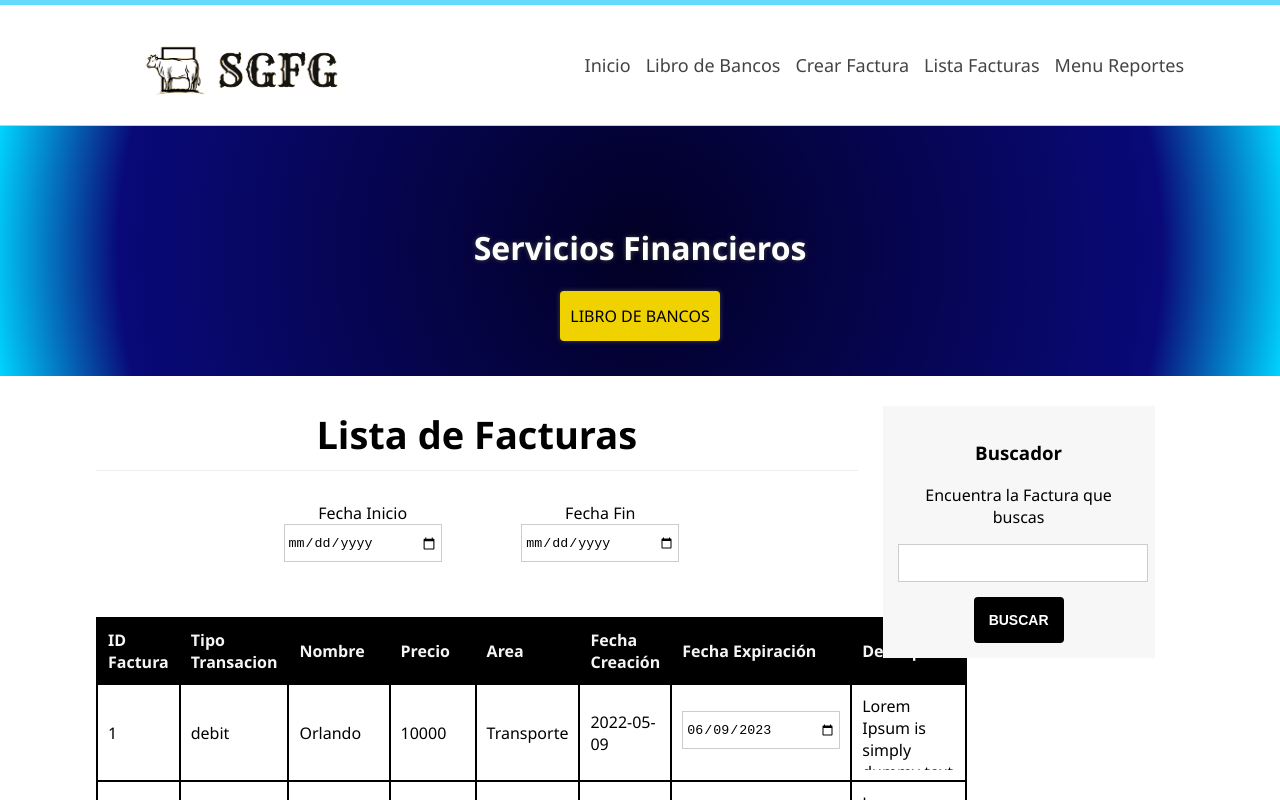
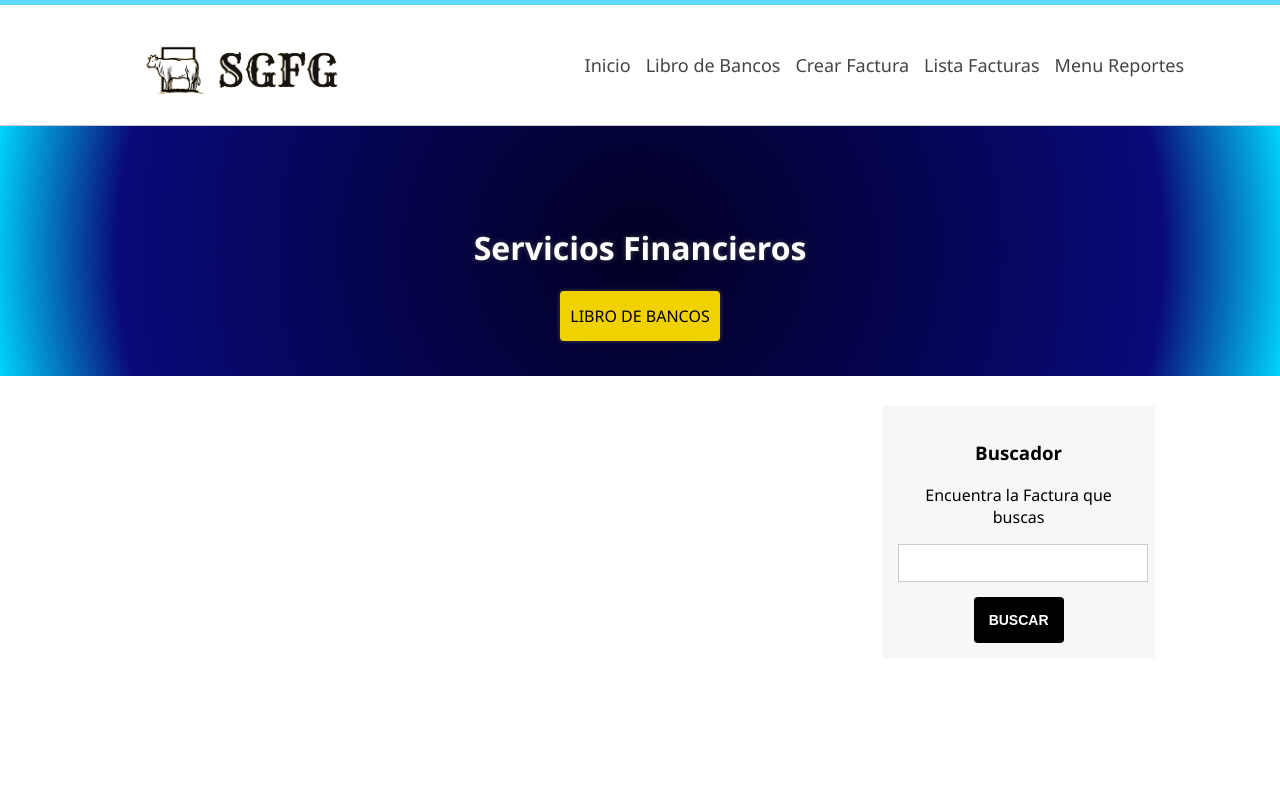
Before and after one commit to iOrlandoA/proyecto-SGFG, a React (Create React App) app in the folder FrontEnd/: page / in a window 1280 px wide. Shown: the top 800 px of the page. Built offline with nearby package versions, Linux system fonts and the light colour scheme.

Commit message:
Inicio Router con Fallos

```diff
--- a/FrontEnd/package.json
+++ b/FrontEnd/package.json
@@ -12,6 +12,7 @@
     "nodemon": "^2.0.22",
     "react": "^18.2.0",
     "react-dom": "^18.2.0",
+    "react-router-dom": "^6.11.2",
     "react-scripts": "5.0.1",
     "web-vitals": "^2.1.4"
   },
@@ -42,6 +43,5 @@
   "description": "This project was bootstrapped with [Create React App](https://github.com/facebook/create-react-app).",
   "main": "server.js",
   "author": "",
-  "license": "ISC",
-  "devDependencies": {}
+  "license": "ISC"
 }
--- a/FrontEnd/src/App.js
+++ b/FrontEnd/src/App.js
@@ -4,8 +4,7 @@ import Header from './components/BasePageComponents/Header';
 import Slider from './components/BasePageComponents/Slider';
 import SideBar from './components/BasePageComponents/SideBar';
 import Footer from './components/BasePageComponents/Footer';
-import Center from './components/Center';
-
+import Router from './components/Router';
 
 function App() {
 
@@ -23,8 +22,9 @@ function App() {
       <div className='center'>
         <section id='content'>
           <section className='components'>
+
             {/*Aquí se cargan los componentes funcionales*/}
-            <Center/>
+            <Router />
 
           </section>
         </section>
--- a/FrontEnd/src/components/BasePageComponents/Footer.js
+++ b/FrontEnd/src/components/BasePageComponents/Footer.js
@@ -1,6 +1,6 @@
 import React, {Component} from 'react';
 
-// Componente donde se genera el Footer
+// Componente donde se genera el Footer (Orlando)
 const Footer = ()=>{
     return(
         <footer id="footer">
--- a/FrontEnd/src/components/BasePageComponents/Header.js
+++ b/FrontEnd/src/components/BasePageComponents/Header.js
@@ -1,7 +1,7 @@
 import React, {Component} from 'react';
 import logo from '../../assets/images/logo.svg';
 
-// Componente donde se genera el Header
+// Componente donde se genera el Header (Orlando)
 class Header extends Component{
     render(){
         return(
--- a/FrontEnd/src/components/BasePageComponents/NavBar.js
+++ b/FrontEnd/src/components/BasePageComponents/NavBar.js
@@ -1,5 +1,5 @@
 import React, {Component} from 'react';
-// Componente Base en el cual Cargar HTML
+// Componente Base en el cual Cargar HTML (Orlando)
 class NavBar extends Component{
     render(){
         return(
--- a/FrontEnd/src/components/BasePageComponents/SideBar.js
+++ b/FrontEnd/src/components/BasePageComponents/SideBar.js
@@ -1,6 +1,6 @@
 import React, {Component} from 'react';
 
-// Componente donde se genera el SideBar
+// Componente donde se genera el SideBar (Orlando)
 class SideBar extends Component{
     render(){
         return(
--- a/FrontEnd/src/components/BasePageComponents/Slider.js
+++ b/FrontEnd/src/components/BasePageComponents/Slider.js
@@ -1,6 +1,6 @@
 import React, {Component} from 'react';
 
-// Componente donde se genera el Slider
+// Componente donde se genera el Slider (Orlando)
 class Slider extends Component{
     render(){
         return(
--- a/FrontEnd/src/components/FunctionalComponents/BillOnList.js
+++ b/FrontEnd/src/components/FunctionalComponents/BillOnList.js
@@ -1,5 +1,7 @@
 import React, {Component} from 'react';
-// Componente Encargado de generar un elemento en la lista
+
+// Componente Encargado de generar un elemento en la lista (Orlando)
+
 class BillOnList extends Component{
 
     //Construye el objeto factura con los props
--- a/FrontEnd/src/components/MenuComponents/BillList.js
+++ b/FrontEnd/src/components/MenuComponents/BillList.js
@@ -1,7 +1,7 @@
 import React, {Component} from 'react';
 import BillOnList from '../FunctionalComponents/BillOnList';
 
-// Componente encargado de crear la Lista de Facturas
+// Componente encargado de crear la Lista de Facturas  (Orlando)
 
 
 class BillList extends Component{
--- a/FrontEnd/src/components/MenuComponents/BillMacker.js
+++ b/FrontEnd/src/components/MenuComponents/BillMacker.js
@@ -1,4 +1,6 @@
 import React, {Component} from 'react';
+
+// Formulario con los campos para crear una factura (Orlando)
 
 class BillMacker extends Component{
 
--- /dev/null
+++ b/FrontEnd/src/components/Router.js
@@ -0,0 +1,27 @@
+import React,{Component} from "react";
+import {BrowserRouter, Route, Switch} from "react-router-dom";
+import BillMacker from "./MenuComponents/BillMacker";
+import BillList from "./MenuComponents/BillList";
+
+
+// Rutas para la navegación    (Orlando)
+class Router extends Component{
+    render(){
+        return(
+
+            <BrowserRouter>
+
+                {/*Configuración de Rutas y Paginas*/}
+
+                <Switch>
+                    <Route path="/rutaCrearFactura" component={BillMacker}></Route>
+                    <Route path="/rutaListaFacturas" component={BillList}></Route>
+
+                </Switch>
+
+            </BrowserRouter>
+        );
+    }
+}
+
+export default Router;
```
Also changed, not shown: 1 other file (tests, documents, lock files or other folders).
